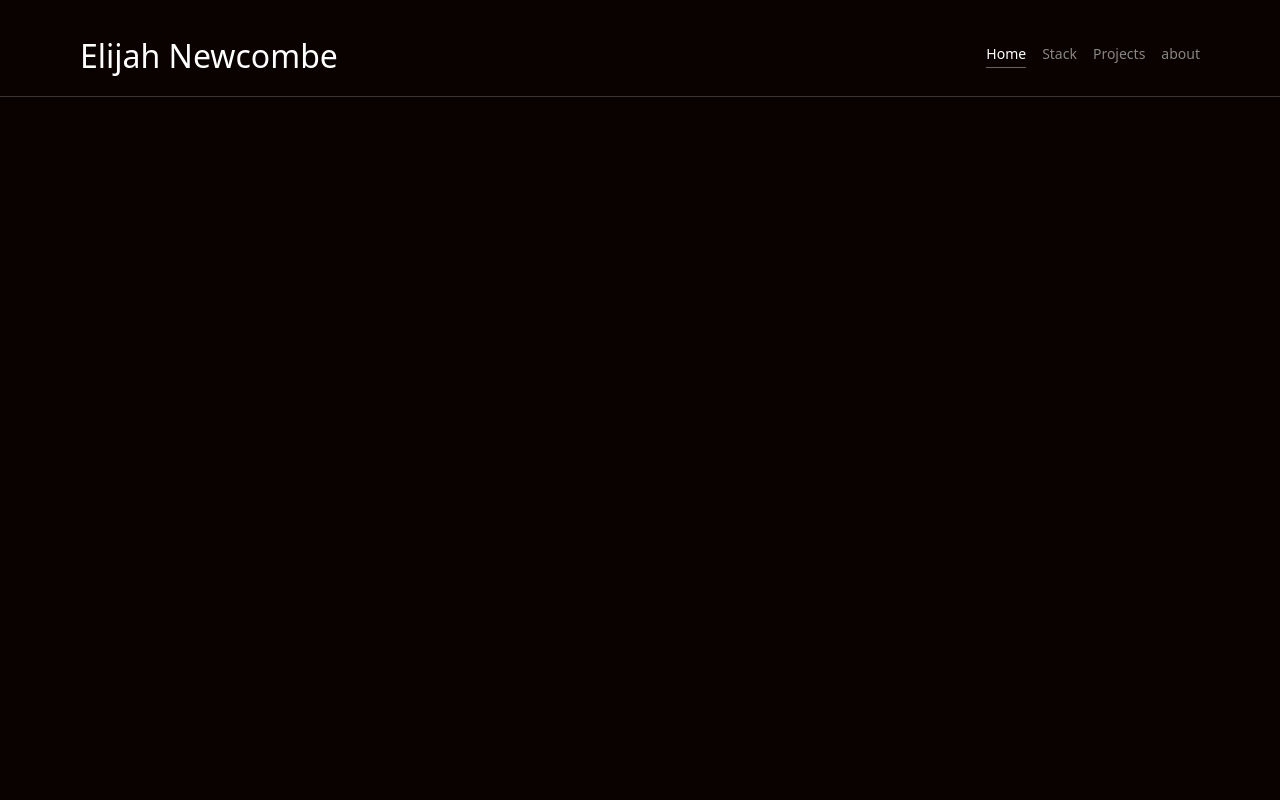
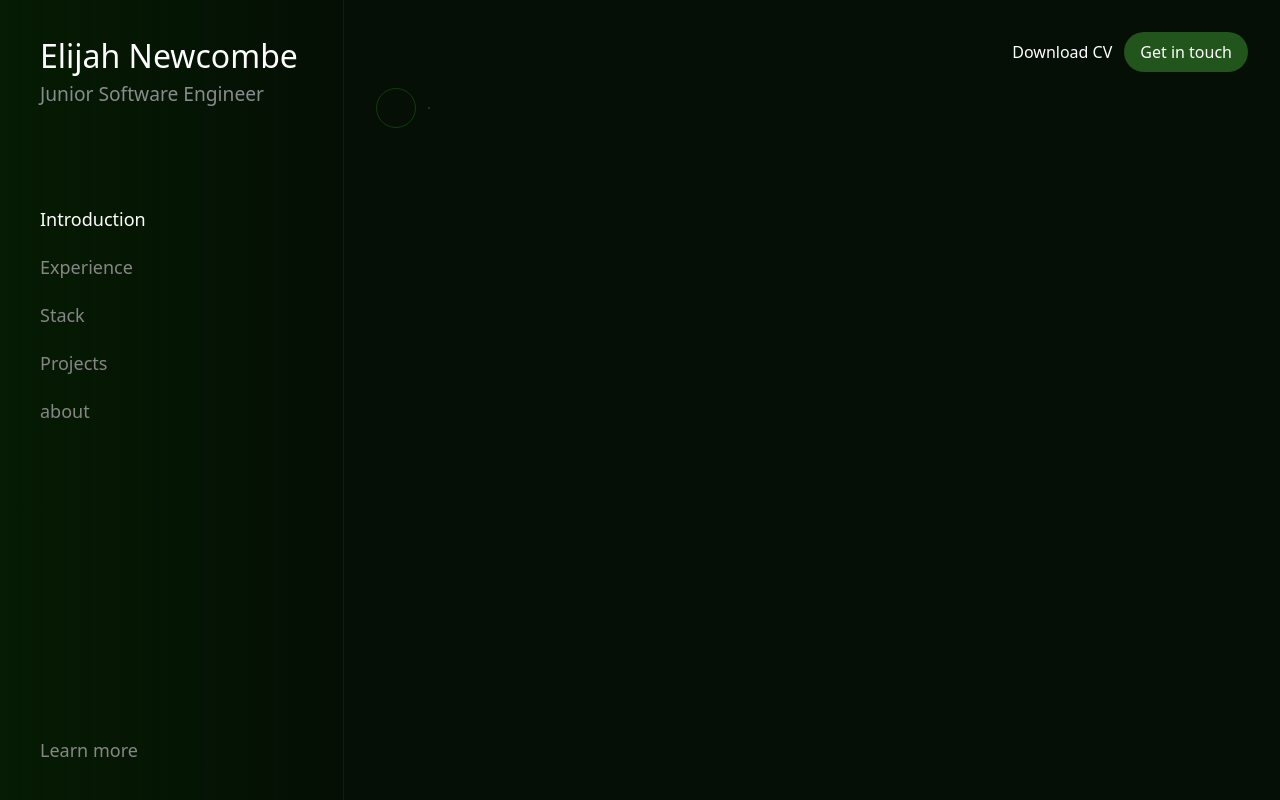
Before and after one commit to enewcombe30/portfolio-2023, a React (Create React App) app: page / in a window 1280 px wide. Built offline with nearby package versions, Linux system fonts and the light colour scheme.

Commit message:
Updated homepage and added fixed menu

```diff
--- a/src/App.tsx
+++ b/src/App.tsx
@@ -1,10 +1,11 @@
 import React from "react";
-import Homepage from "./Pages/Homepage";
+import Homepage from "./Pages/Homepage/Homepage";
+import BasicLayout from "./Pages/Layouts/BasicLayout";
 
 export default function App() {
   return (
     <div>
-      <Homepage />
+      <BasicLayout />
     </div>
   );
 }
--- a/src/Components/NavBar.tsx
+++ b/src/Components/NavBar.tsx
@@ -1,21 +1,19 @@
-import { useState } from "react";
 import { NAVITEMS } from "../constants/navbar";
 
-export default function NavBar() {
-  const [isActive, setIsActive] = useState<string>("home");
+interface props {
+  isActive: string;
+  setIsActive: (isActive: string) => void;
+}
 
+export default function NavBar({ isActive, setIsActive }: props) {
   function renderNavItems() {
     const navBar = NAVITEMS.map((item, index) => {
       const selected = isActive === item.name;
       return (
         <div
           key={index}
-          className={`max-w-[4rem] text-center h-[1.5rem] my-auto hover:text-white hover:border-b hover:border-[#edf6f7] hover:border-opacity-20 cursor-pointer
-          ${
-            selected
-              ? "text-white border-b border-[#edf6f7] border-opacity-40"
-              : "text-[#878686] border-0"
-          }
+          className={`max-w-[4rem] h-[2.5rem] pb-1 mb-2 text-lg cursor-pointer
+          ${selected ? "text-white" : "text-[#878686] hover:text-[#b1afaf]"}
           `}
           onClick={() => setIsActive(item.name)}
         >
@@ -27,9 +25,26 @@ export default function NavBar() {
   }
 
   return (
-    <div className="w-full h-content justify-between flex px-20 pb-4 pt-8 border-b border-white border-opacity-20">
-      <div className="text-white w-content text-[2rem]">Elijah Newcombe</div>
-      <div className="flex text-sm space-x-4">{renderNavItems()}</div>
+    <div className="w-[21.5rem] h-screen justify-between fixed px-10 pb-4 pt-8 border-r border-[#072404] bg-gradient-to-r from-[#061c03]">
+      <div className="text-white text-[2rem] ">Elijah Newcombe</div>
+      <div className="text-[#878c8d] text-[1.2rem] mb-[6rem]">
+        Junior Software Engineer
+      </div>
+      <div className="pb-12 h-content">
+        <div className="text-sm my-auto h-content">{renderNavItems()}</div>
+        <div
+          className={`h-[1.5rem] fixed bottom-8 py-8 text-lg my-auto cursor-pointer
+          ${
+            isActive === "learn more"
+              ? "text-white"
+              : "text-[#878686] hover:text-[#b1afaf]"
+          }
+          `}
+          onClick={() => setIsActive("learn more")}
+        >
+          Learn more
+        </div>
+      </div>
     </div>
   );
 }
--- a/src/Pages/Homepage.tsx
+++ /dev/null
@@ -1,11 +0,0 @@
-import NavBar from "../Components/NavBar";
-
-export default function Homepage() {
-  return (
-    <div className="h-screen w-screen bg-[#0a0101]">
-      <div className="text-[#cae9ed]">
-        <NavBar />
-      </div>
-    </div>
-  );
-}
--- /dev/null
+++ b/src/Pages/Homepage/Homepage.tsx
@@ -0,0 +1,18 @@
+export default function Homepage() {
+  return (
+    <div className="pl-[23.5rem] pr-[2rem] my-[2rem] w-full">
+      <div className="ml-auto w-fit h-fit flex space-x-3 mb-3">
+        <span className="my-auto text-white hover:text-[#cdcbcb] cursor-pointer">
+          Download CV
+        </span>
+        <span className="px-4 py-2 bg-[#21551b] text-white rounded-full hover:text-[#cdcbcb] hover:brightness-90 cursor-pointer">
+          Get in touch
+        </span>
+      </div>
+      <div className="w-full h-[3rem] flex">
+        <div className="rounded-full p-[0.75rem] my-auto w-10 h-10 border border-[#3af525] border-opacity-20 text-[#3af525]"></div>
+        <div className="border border-[#3af525] border-opacity-20 h-0 my-auto ml-3"></div>
+      </div>
+    </div>
+  );
+}
--- /dev/null
+++ b/src/Pages/Layouts/BasicLayout.tsx
@@ -0,0 +1,15 @@
+import { useState } from "react";
+import NavBar from "../../Components/NavBar";
+import Homepage from "../Homepage/Homepage";
+
+export default function BasicLayout() {
+  const [isActive, setIsActive] = useState<string>("introduction");
+  return (
+    <div className="h-screen w-screen bg-[#050f05]">
+      <div className="text-[#cae9ed] flex">
+        <NavBar isActive={isActive} setIsActive={setIsActive} />
+        <Homepage />
+      </div>
+    </div>
+  );
+}
--- a/src/constants/navbar.ts
+++ b/src/constants/navbar.ts
@@ -1,7 +1,8 @@
 import { NavItem } from "../types/type";
 
 export const NAVITEMS = [
-  { name: "home", label: "Home" },
+  { name: "introduction", label: "Introduction" },
+  { name: "experience", label: "Experience" },
   { name: "stack", label: "Stack" },
   { name: "projects", label: "Projects" },
   { name: "about", label: "about" },
```
